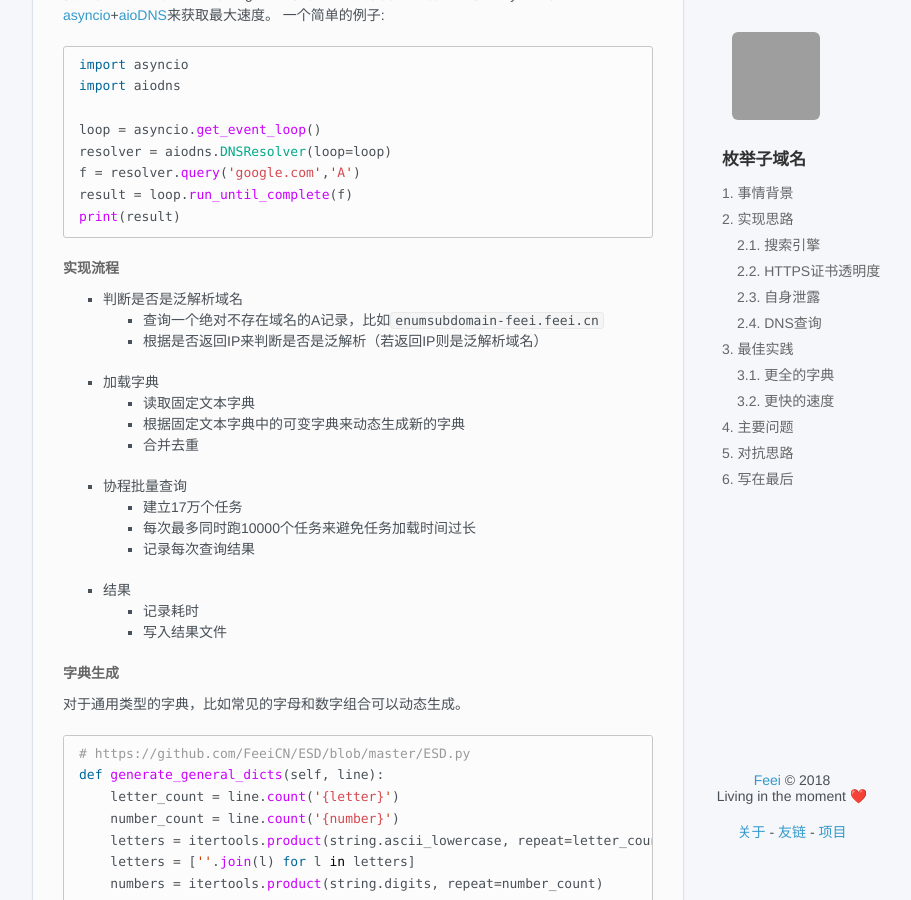
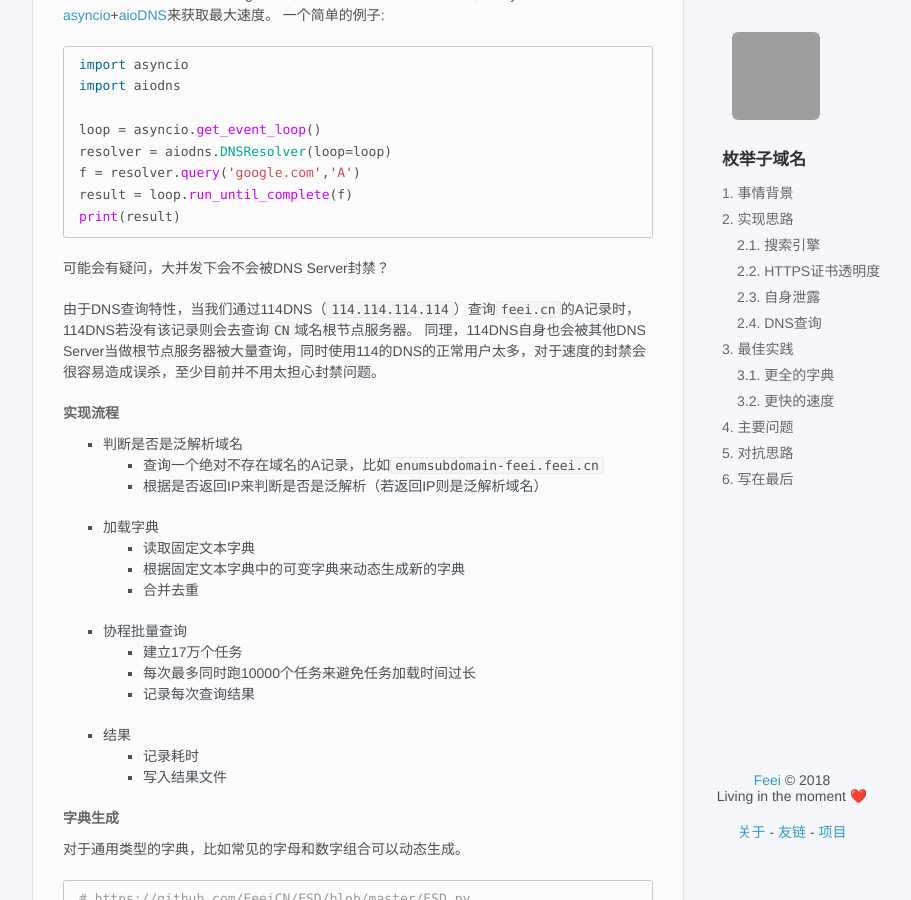
Before and after one commit to limengmingx/Papers, a Jekyll site: the page built from esd.md, in a window 1280 px wide and 900 px high, scrolled down 3506 px, cut to the strip 0-900 px from the top of the window. Shown: the whole strip, without its empty margins (283-1194 px from the left). Built offline with Jekyll 4.4.1, drawn with Linux system fonts in a browser that asks for light colours; our own code applies the rules of GitHub Pages for plain Markdown files; comment, search, counter and statistics services are not loaded; some of the changed text lies outside the part shown; grey boxes are pictures that could not be loaded.

Commit message:
Update esd.md

````diff
--- a/esd.md
+++ b/esd.md
@@ -125,6 +125,10 @@
 result = loop.run_until_complete(f)
 print(result)
 ```
+可能会有疑问，大并发下会不会被DNS Server封禁？
+
+由于DNS查询特性，当我们通过114DNS（`114.114.114.114`）查询`feei.cn`的A记录时，114DNS若没有该记录则会去查询`CN`域名根节点服务器。
+同理，114DNS自身也会被其他DNS Server当做根节点服务器被大量查询，同时使用114的DNS的正常用户太多，对于速度的封禁会很容易造成误杀，至少目前并不用太担心封禁问题。
 
 #### 实现流程
 
@@ -198,20 +202,27 @@
 ```
 # 单字母26个
 26      {letter}
+
 260     {letter}{number}
 676     {letter}{letter}
 6760    {letter}{letter}{number}
 67600   {letter}{letter}{number}{number}
+
 # 三字母17576个
 17576   {letter}{letter}{letter}
+
 # 需要注意的是，四字母45万个，在效率上会指数级增长，但四字母也是最常用的子域
 456976  {letter}{letter}{letter}{letter}
+
 10      {number}
 100     {number}{number}
 1000    {number}{number}{number}
 ```
 
 #### 同时最多10000个协程并行运行
+当不对并发进行限制时，会导致内存暴涨和文件描述符用完的情况。
+为了能够在普通PC上保持内存稳定的运行，将限制最大并发10000个协程。
+
 ```python
 # https://github.com/FeeiCN/ESD/blob/master/ESD.py
 @staticmethod
````
